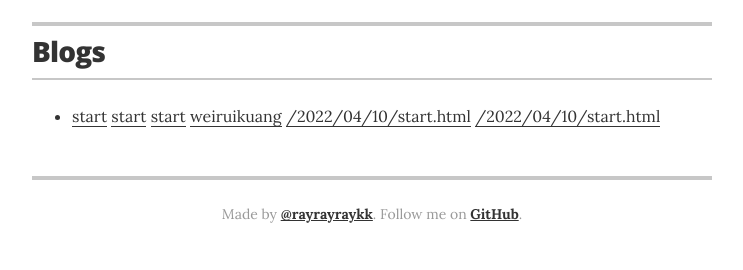
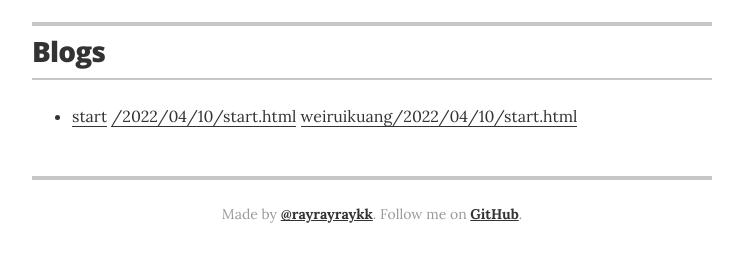
Before and after one commit to rayrayraykk/weiruikuang, a Jekyll site: the page built from index.html, in a window 1280 px wide. Shown: the part 1904-2174 px from the top of the page, without its empty margins (268-1011 px from the left). Built offline with Jekyll 4.4.1, drawn with Linux system fonts in a browser that asks for light colours.

Commit message:
Fix url bugs

```diff
--- a/_layouts/resume.html
+++ b/_layouts/resume.html
@@ -292,12 +292,9 @@
           <ul class="resume-item-list">
           {% for post in site.posts %}
             <li>
-              <a href="{{site.user_name}}/{{ post.url }}">{{ post.title }}</a>
-              <a href="/{{ post.url }}">{{ post.title }}</a>
-              <a href="{{ post.url }}">{{ post.title }}</a>
-              <a href="{{site.user_name}}{{ post.url }}">{{ site.user_name }}</a>
-              <a href="{{site.resume_website_url}}{{ post.url }}">{{ post.url }}</a>
-              <a href="{{site.resume_website_url}}{{ post.url }}">{{site.resume_website_url}}{{ post.url }}</a>
+              <a href="{{ site.user_name }}/{{ post.url }}">{{ post.title }}</a>
+              <a href="{{ site.resume_website_url }}{{ post.url }}">{{ site.resume_website_url }}{{ post.url }}</a>
+              <a href="{{ site.resume_website_url }}{{ site.user_name }}{{ post.url }}">{{ site.resume_website_url }}{{ site.user_name }}{{ post.url }}</a>
               <!--{{ post.excerpt }}-->
             </li>
           {% endfor %}
```
